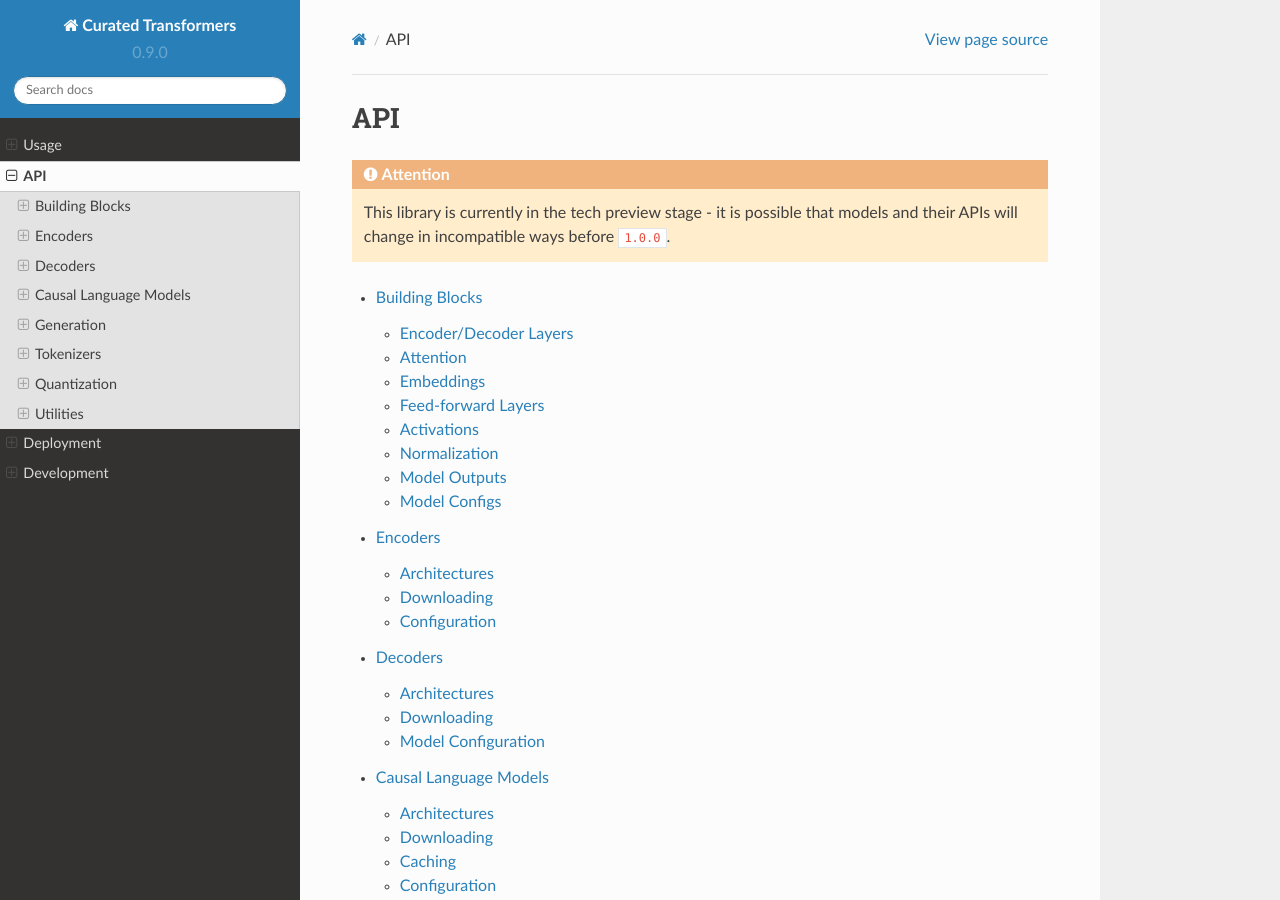
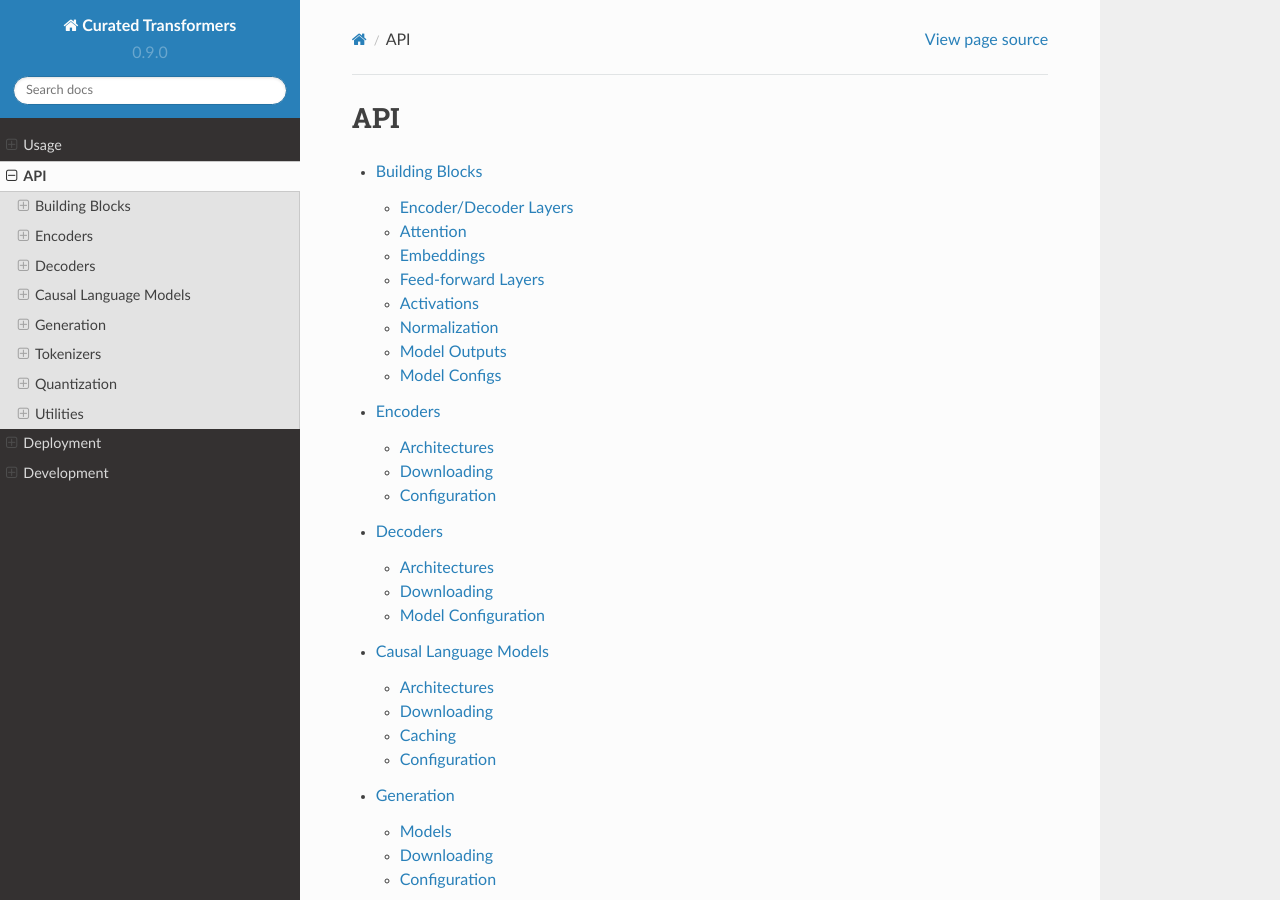
Before and after one commit to explosion/curated-transformers, a Sphinx documentation site: the page built from docs/source/api.rst, in a window 1280 px wide and 900 px high. Built offline with Sphinx 7.4.7 and the Read the Docs theme 2.0.0, drawn with Linux system fonts in a browser that asks for light colours.

Commit message:
Remove tech preview warnings

```diff
--- a/docs/source/api.rst
+++ b/docs/source/api.rst
@@ -1,9 +1,5 @@
 API
 ===
-
-.. attention::
-   This library is currently in the tech preview stage - it is possible that models
-   and their APIs will change in incompatible ways before ``1.0.0``.
 
 .. toctree::
    :maxdepth: 2
--- a/docs/source/index.rst
+++ b/docs/source/index.rst
@@ -63,7 +63,7 @@ Generator wrappers:
 - Dolly v2
 - Falcon
 
-All types of models can be loaded from Huggingface Hub.
+All types of models can be loaded from Hugging Face Hub.
 
 📚 Contents
 -----------
```
Also changed, not shown: README.md (+0 -5 lines).
